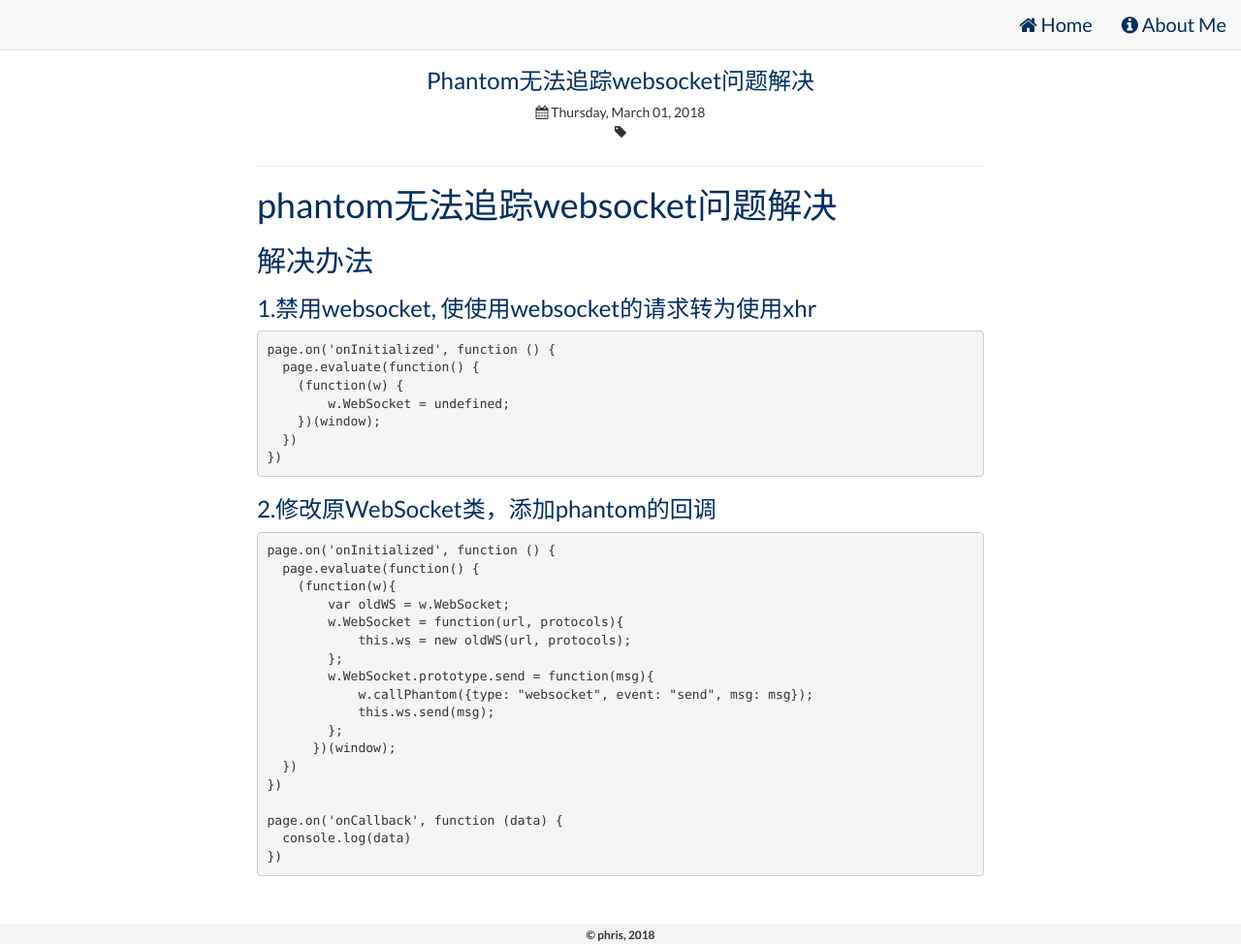
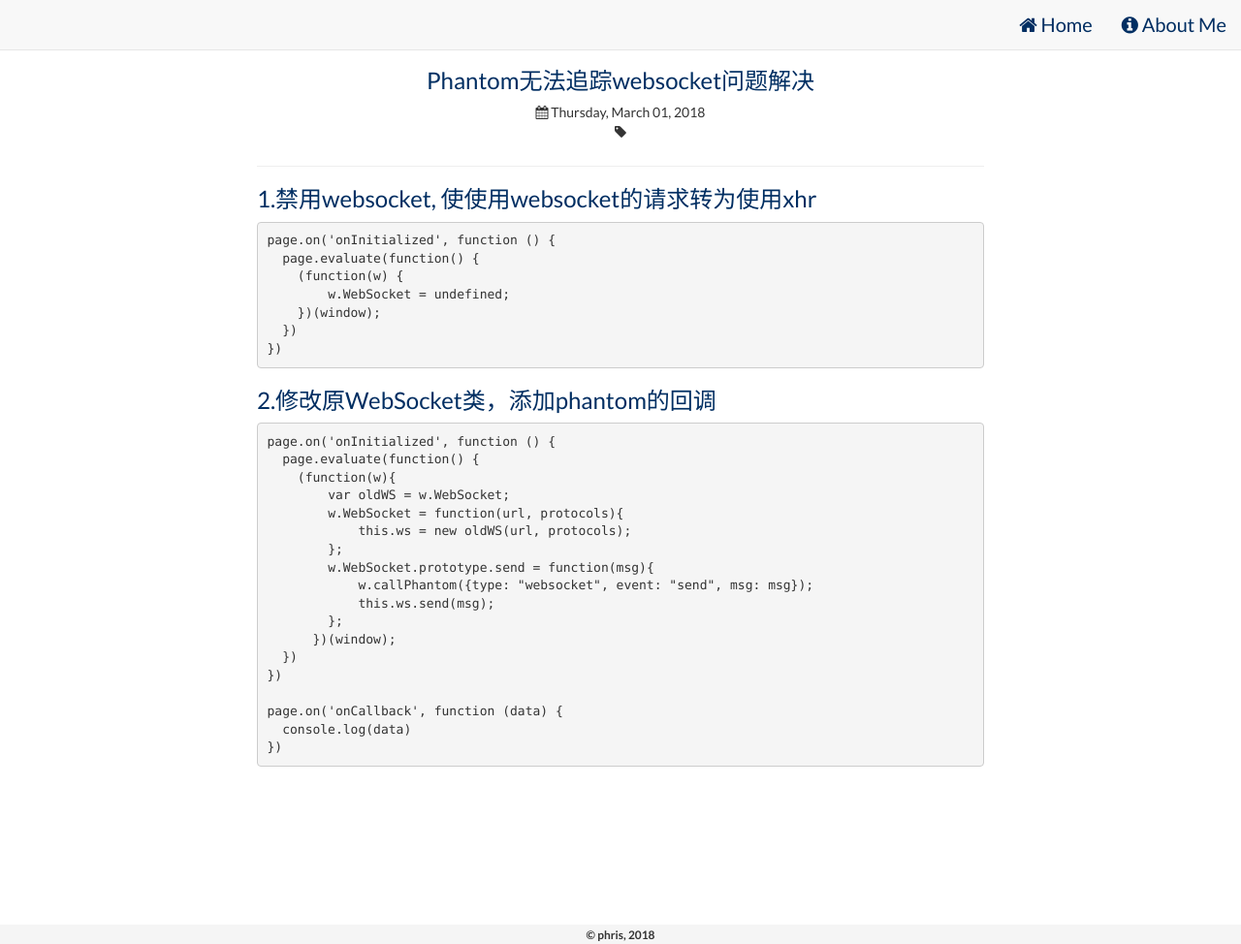
Before and after one commit to phris/phris.github.io, a Jekyll site: the page built from _posts/2018-03-01-phantom无法追踪websocket问题解决.md, in a window 1280 px wide and 974 px high. Shown: the whole window at 97% size. Built offline with Jekyll 4.4.1, drawn with Linux system fonts in a browser that asks for light colours; nearby versions of some CDN libraries; our own code applies the rules of GitHub Pages for plain Markdown files.

Commit message:
update post

````diff
--- a/_posts/2018-03-01-phantom无法追踪websocket问题解决.md
+++ b/_posts/2018-03-01-phantom无法追踪websocket问题解决.md
@@ -1,7 +1,3 @@
-# phantom无法追踪websocket问题解决
-
-## 解决办法
-
 ### 1.禁用websocket, 使使用websocket的请求转为使用xhr
 ```javascript
 page.on('onInitialized', function () {
````
